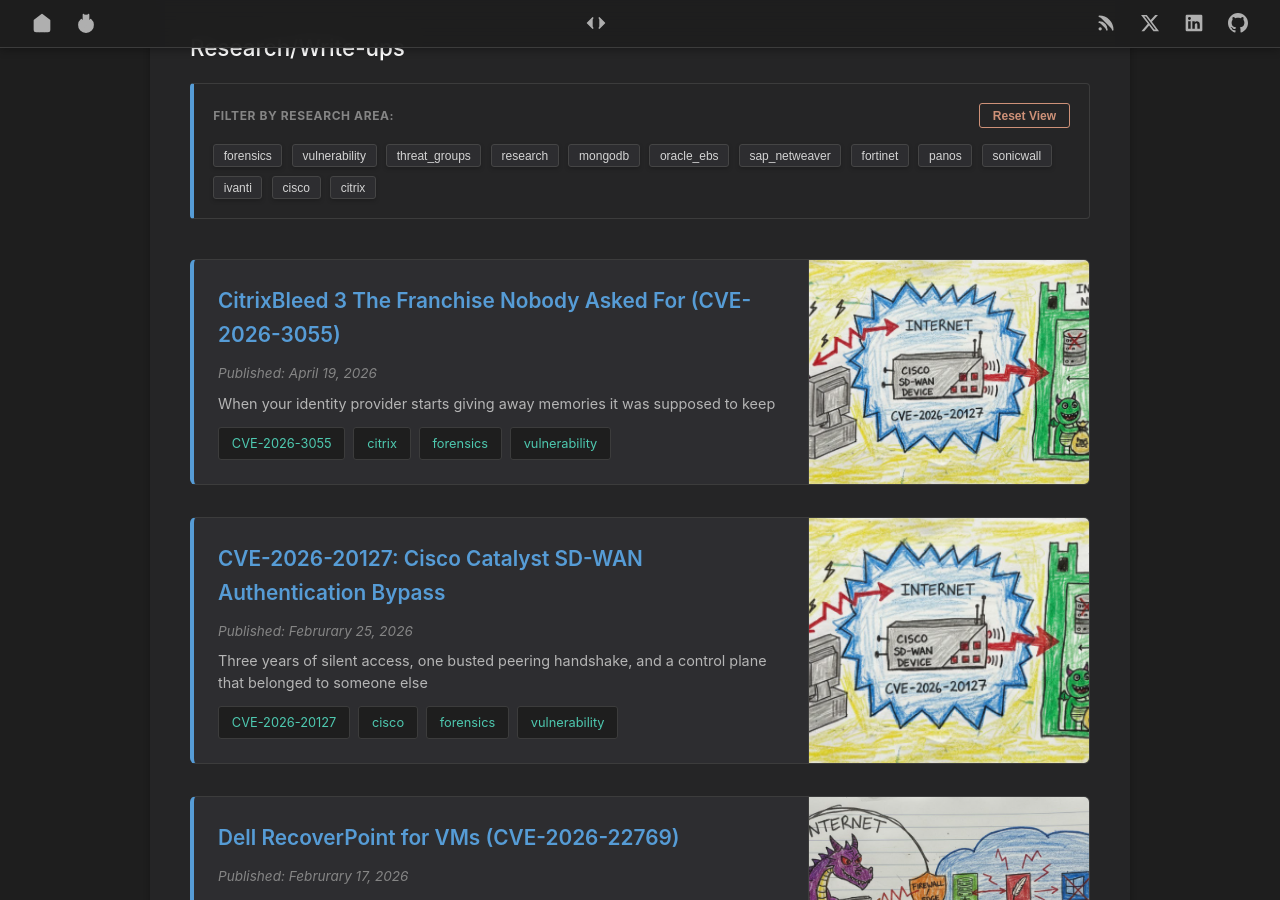
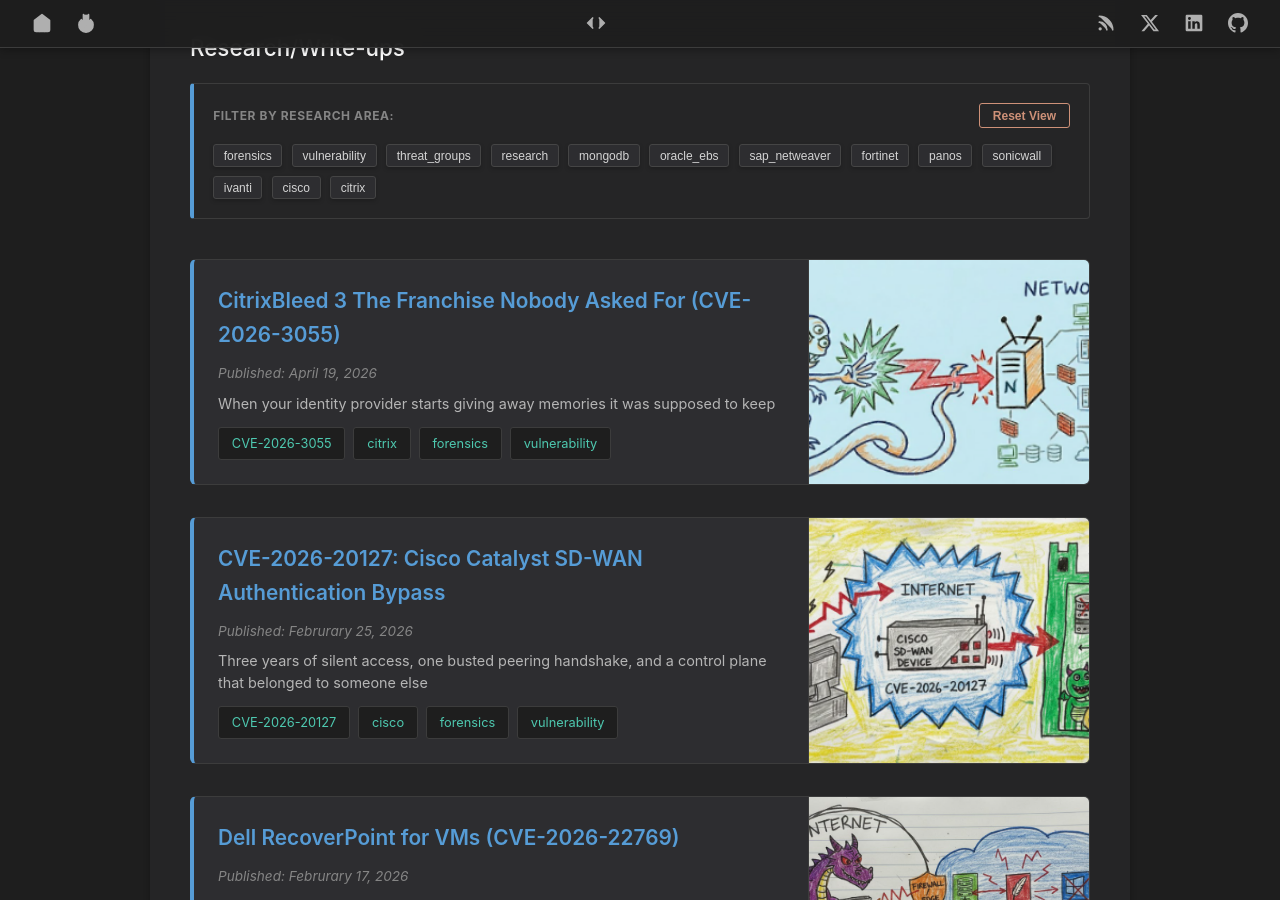
Before and after one commit to gottlabs/home, a Jekyll site: the page built from index.md, in a window 1280 px wide and 900 px high, scrolled down 371 px. Built offline with Jekyll 4.4.1, drawn with Linux system fonts in a browser that asks for light colours.

Commit message:
Update index.md

```diff
--- a/index.md
+++ b/index.md
@@ -89,7 +89,7 @@ function clearFilter() {
     </div>
   </div>
   <div class="post-image">
-    <img src="{{ site.baseurl }}/assets/images/CVE-2026-20127.png" alt="CVE-2026-20127">
+    <img src="{{ site.baseurl }}/assets/images/CVE-2026-3055.png" alt="CVE-2026-3055">
   </div>
 </div>
 
```
